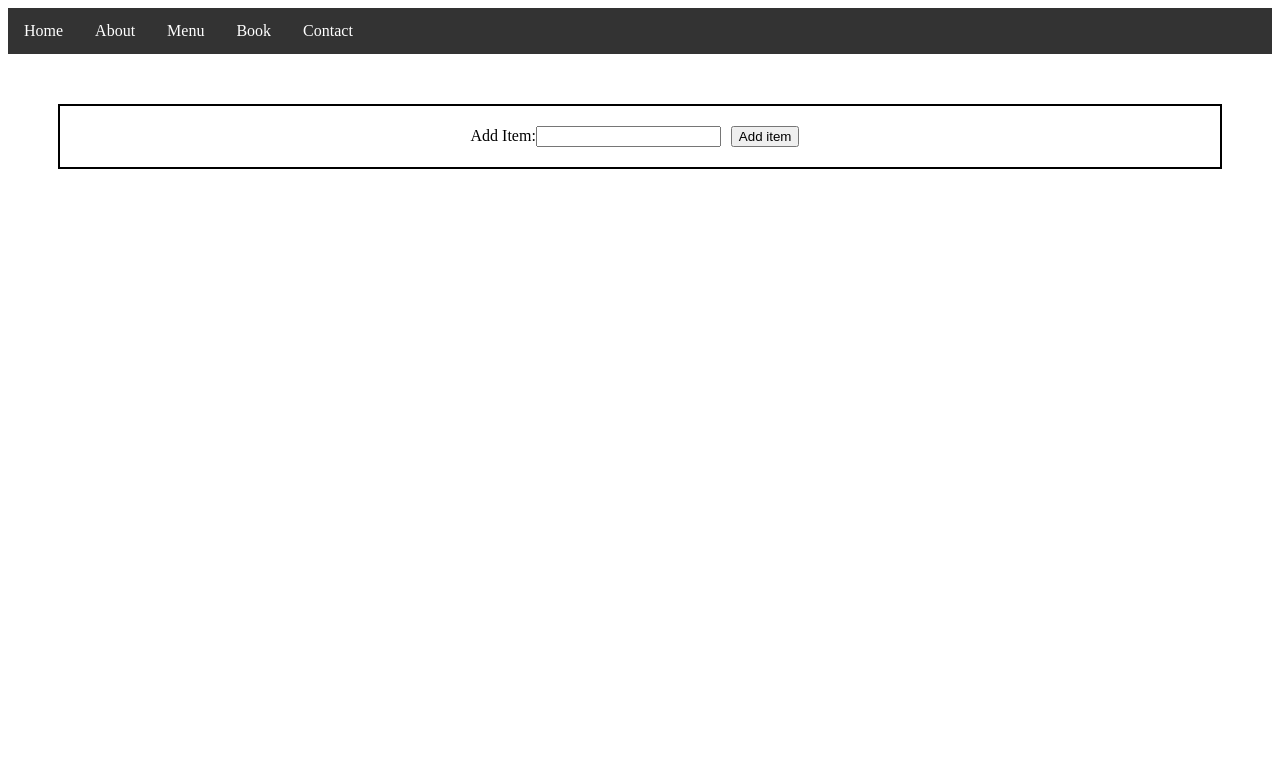
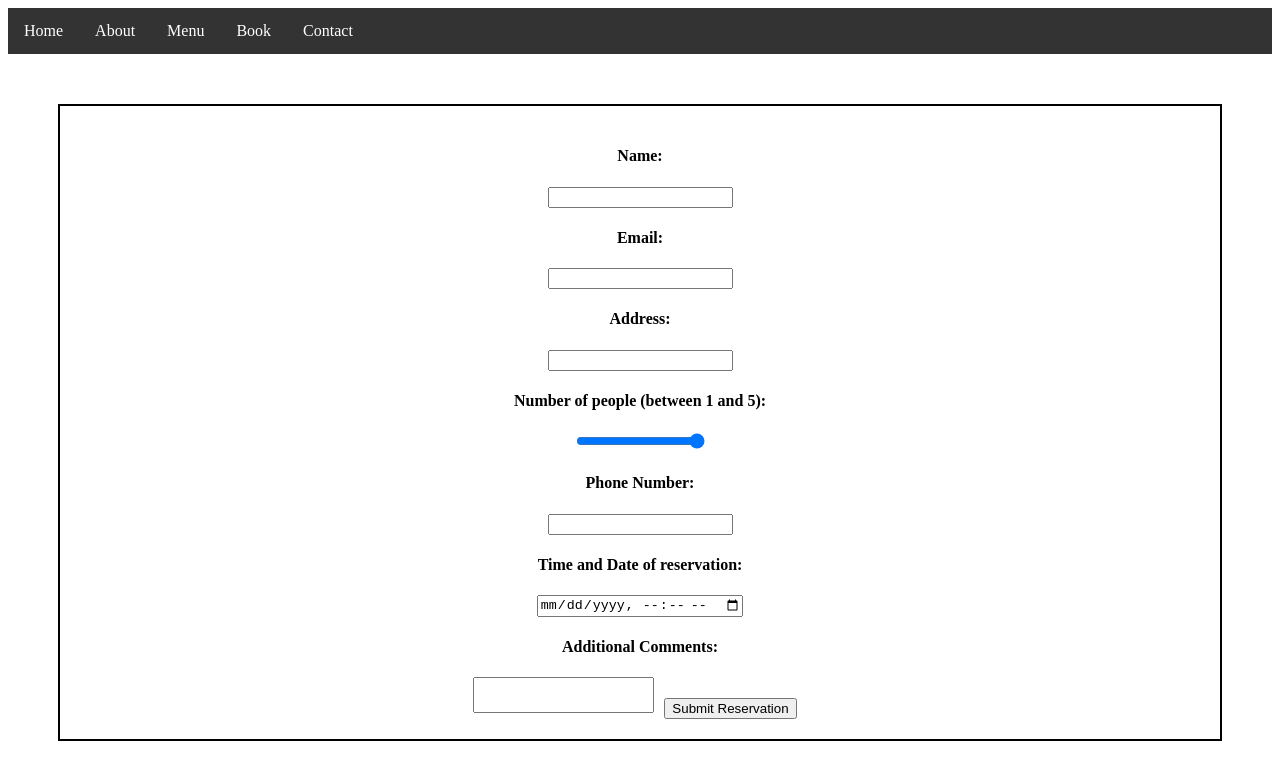
Before and after one commit to darioavila2022/react-restaurant-app, a React (Create React App) app: page /contact in a window 1280 px wide. Shown: the top 780 px of the page. Built offline with nearby package versions, Linux system fonts and the light colour scheme.

Commit message:
Form structure completed, use of useState

```diff
--- a/src/components/form/Form.js
+++ b/src/components/form/Form.js
@@ -1,37 +1,48 @@
 import React, { useState } from "react"
-import { Firestore } from "@firebase/firestore";
+// import { Firestore } from "@firebase/firestore";
 
 import './form.css'
 
-function Form () {
+const Form = () => {
 
-const AddItem = ({ firestore }) => {
-    const [name, setName] = useState('');
-};
+  const [details, setDetails] = useState({
+    name: "",
+    email: "",
+    address: "",
+    peopleNumber: "",
+    phone: "",
+    reservationTime: "",
+    comments: "",
+  })
 
-const addItem = name => {
-    firestore.collection('items').add({ name });
-};
-const handleChange = event => {
-    setName(event.target.value);
- };
-const handleSubmit = event => {
-    event.preventDefault();
-    addItem(name);
- };
+  const handleChange = (e) => {
+    const {name, value} = e.target
 
-return (
-    <main>
-      <form onSubmit={handleSubmit}>
-        <label>
-          Add Item:
-          <input value={name} type="text" id="name" onChange={handleChange} />
-        </label>
-        <button onClick={handleSubmit}>Add item</button>
-      </form>
-    </main>
-);
+    setDetails((prev) => {
+      return { ...prev, [name]:value}
+    })
+  }
 
+  const handleSubmit = (e) => {
+    e.preventDefault()
+    console.log(details);
+  }
+
+
+  return(
+    <form onSubmit={handleSubmit}>
+      <h4>Name:</h4> <input type="text" name="name" id="name" onChange={handleChange}/>
+      <h4>Email:</h4> <input type="email" name="email" id="email" onChange={handleChange}/>
+      <h4>Address:</h4> <input type="text" name="address" id="address" onChange={handleChange}/>
+      <h4>Number of people (between 1 and 5):</h4> <input type="range" min="1" max="5" name="peopleNumber" id="peopleNumber" onChange={handleChange}/>
+      <h4>Phone Number:</h4> <input type="tel" name="phone" id="phone" onChange={handleChange}/>
+      <h4>Time and Date of reservation:</h4> <input type="datetime-local" name="reservationTime" id="reservationTime" onChange={handleChange}/>
+      <h4>Additional Comments:</h4> <textarea type="text" name="comments" id="comments" onChange={handleChange}/>
+      <button type="submit">Submit Reservation</button>
+    </form>
+  )
 }
 
+
+
 export default Form;
--- a/src/components/form/form.css
+++ b/src/components/form/form.css
@@ -1,3 +1,7 @@
 button {
     margin: 0px 10px 0px 10px;
 }
+
+textarea {
+    resize: none;
+}
```
